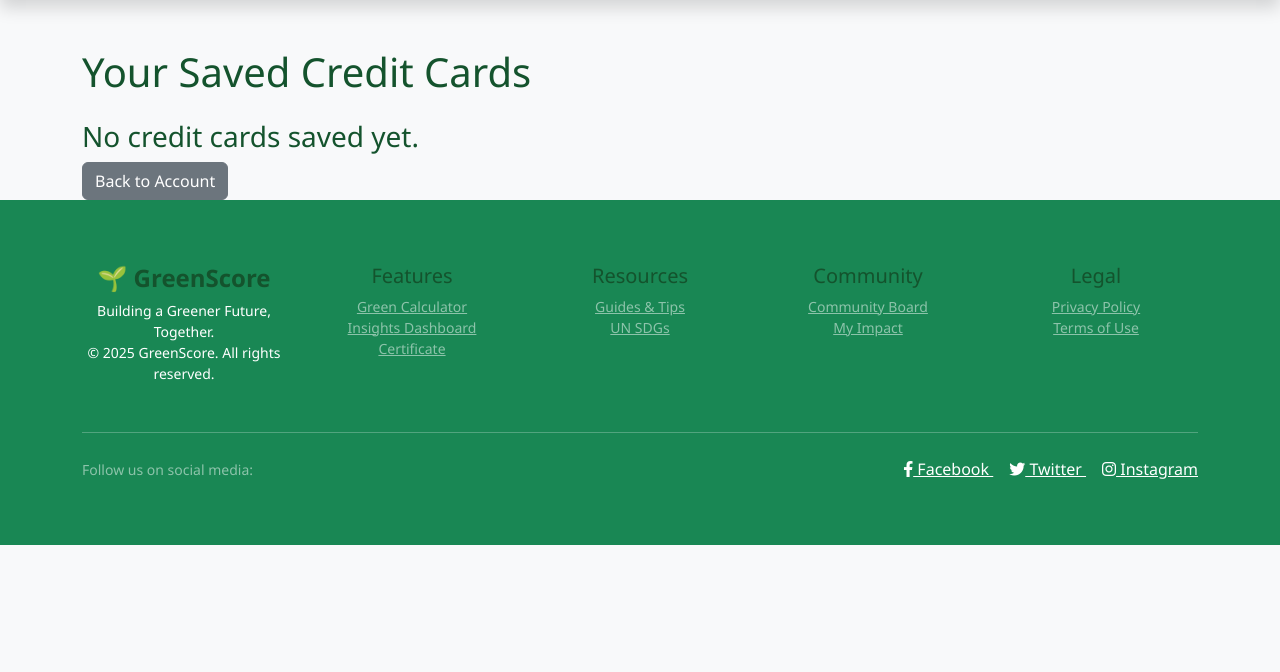
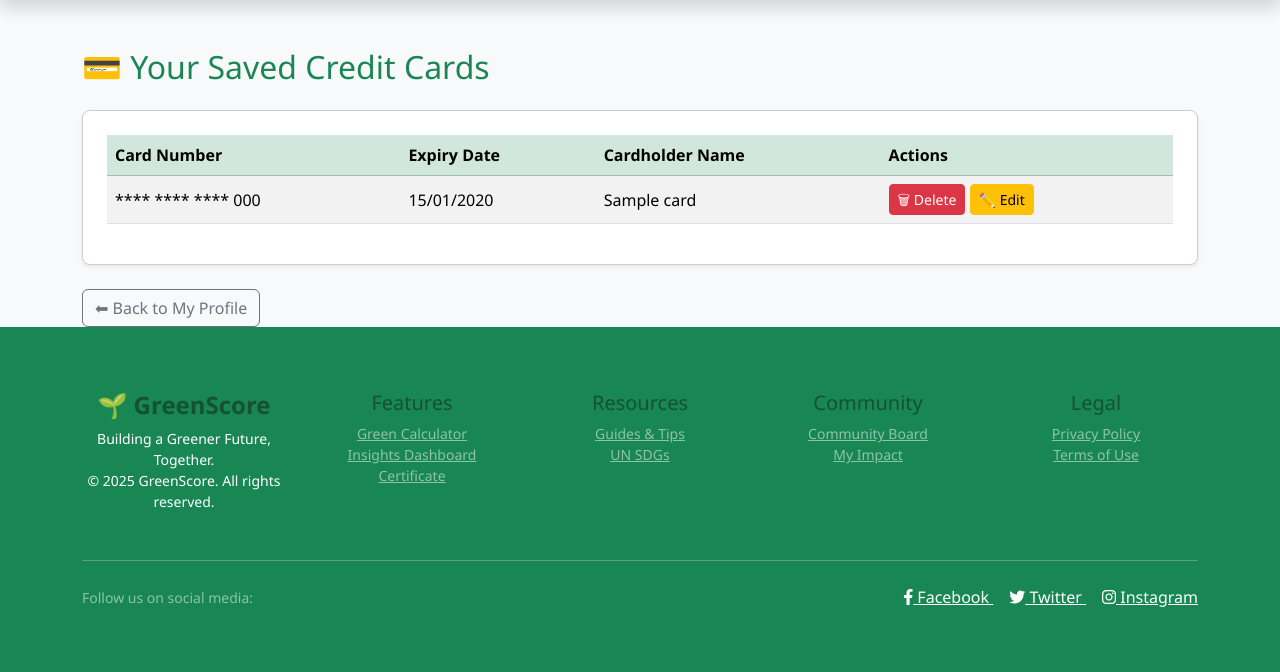
Before and after one commit to Lancelcode/Graded-Unit-2-webpage, a PHP site: page /view_cards.php in a window 1280 px wide. Shown: the part 56-728 px from the top of the page. Run offline with PHP 8.4, Linux system fonts and the light colour scheme; the visitor is signed in with stand-in values (Sample User, id 1); tables that the repository leaves empty or names only in its code hold one stand-in row (values such as "Sample post").

Commit message:
fix in cards duplicate delete

```diff
--- a/view_cards.php
+++ b/view_cards.php
@@ -1,49 +1,41 @@
 <?php
 ini_set('display_errors', 1);
 error_reporting(E_ALL);
-require_once __DIR__ . '/includes/init.php';   // starts the session once
-// Redirect to login if the user is not authenticated
-if (!isset($_SESSION['username'])) {
-    header('Location: login.php');
-    exit();
-}
+require_once __DIR__ . '/includes/init.php';
 
-# Redirect if not logged in.
-if (!isset($_SESSION['id'])) {
+if (!isset($_SESSION['username']) || !isset($_SESSION['id'])) {
     require('login_tools.php');
     load();
 }
 
-# Open database connection.
 require('includes/connect_db.php');
 
-# Retrieve the user's saved credit cards from the database.
 $userId = $_SESSION['id'];
 $q = "SELECT * FROM credit_cards WHERE user_id='$userId'";
 $r = mysqli_query($link, $q);
-
 ?>
 
 <!DOCTYPE html>
 <html lang="en">
 <head>
     <meta charset="UTF-8">
-    <meta name="viewport" content="width=device-width, initial-scale=1.0">
-    <title>View Credit Cards</title>
-    <link rel="stylesheet" href="https://cdn.jsdelivr.net/npm/bootstrap@5.3.3/dist/css/bootstrap.min.css">
-    <link rel="stylesheet" href="style.css">
-    <link rel="stylesheet" href="https://cdnjs.cloudflare.com/ajax/libs/font-awesome/6.4.0/css/all.min.css">
+    <title>View Credit Cards | GreenScore</title>
+    <meta name="viewport" content="width=device-width, initial-scale=1">
+
+    <link href="https://cdn.jsdelivr.net/npm/bootstrap@5.3.3/dist/css/bootstrap.min.css" rel="stylesheet">
+    <link href="style.css" rel="stylesheet">
+    <link href="https://cdnjs.cloudflare.com/ajax/libs/font-awesome/6.4.0/css/all.min.css" rel="stylesheet">
 </head>
 <body>
 <?php include('includes/nav.php'); ?>
 
 <div class="container mt-5">
-    <h1 class="mb-4">Your Saved Credit Cards</h1>
+    <h2 class="text-success mb-4">💳 Your Saved Credit Cards</h2>
 
-    <?php if (mysqli_num_rows($r) > 1): ?>
-        <div class="table-responsive">
-            <table class="table table-bordered">
-                <thead>
+    <?php if (mysqli_num_rows($r) > 0): ?>
+        <div class="table-responsive card shadow-sm p-4">
+            <table class="table table-striped align-middle">
+                <thead class="table-success">
                 <tr>
                     <th>Card Number</th>
                     <th>Expiry Date</th>
@@ -54,52 +46,57 @@ $r = mysqli_query($link, $q);
                 <tbody>
                 <?php while ($row = mysqli_fetch_array($r, MYSQLI_ASSOC)): ?>
                     <tr>
-                            <td>**** **** **** <?php echo substr($row['card_number'], -4); ?></td>
-                            <td><?php echo date("d/m/Y", strtotime($row['expiry_date'])); ?></td>
-                            <td><?php echo htmlspecialchars($row['cardholder_name']); ?></td>
+                        <td>**** **** **** <?= substr($row['card_number'], -4); ?></td>
+                        <td><?= date("d/m/Y", strtotime($row['expiry_date'])); ?></td>
+                        <td><?= htmlspecialchars($row['cardholder_name']); ?></td>
                         <td>
-                                <!-- Delete Form -->
-                                <form action="manage_credit_card.php" method="post" style="display:inline;">
+                            <!-- Delete -->
+                            <form action="manage_credit_card.php" method="post" class="d-inline">
                                 <input type="hidden" name="action" value="delete">
-                                    <input type="hidden" name="cardId" value="<?php echo $row['id']; ?>">
-                                    <button type="submit" class="btn btn-danger btn-sm">Delete</button>
+                                <input type="hidden" name="cardId" value="<?= $row['id']; ?>">
+                                <button type="submit" class="btn btn-sm btn-danger">🗑 Delete</button>
                             </form>
-                                <!-- Edit Button -->
-                                <button type="button" class="btn btn-warning btn-sm" data-bs-toggle="modal" data-bs-target="#editModal<?php echo $row['id']; ?>">Edit</button>
+
+                            <!-- Edit Trigger -->
+                            <button class="btn btn-sm btn-warning" data-bs-toggle="modal" data-bs-target="#editModal<?= $row['id']; ?>">✏️ Edit</button>
 
                             <!-- Edit Modal -->
-                                <div class="modal fade" id="editModal<?php echo $row['id']; ?>" tabindex="-1" aria-labelledby="editModalLabel" aria-hidden="true">
+                            <div class="modal fade" id="editModal<?= $row['id']; ?>" tabindex="-1" aria-labelledby="editModalLabel<?= $row['id']; ?>" aria-hidden="true">
                                 <div class="modal-dialog">
                                     <div class="modal-content">
+                                        <form action="manage_credit_card.php" method="post">
                                             <div class="modal-header">
-                                                <h5 class="modal-title" id="editModalLabel">Edit Card Details</h5>
+                                                <h5 class="modal-title" id="editModalLabel<?= $row['id']; ?>">Edit Card</h5>
                                                 <button type="button" class="btn-close" data-bs-dismiss="modal" aria-label="Close"></button>
                                             </div>
-                                            <form action="manage_credit_card.php" method="post">
                                             <div class="modal-body">
                                                 <input type="hidden" name="action" value="update">
-                                                    <input type="hidden" name="cardId" value="<?php echo $row['id']; ?>">
+                                                <input type="hidden" name="cardId" value="<?= $row['id']; ?>">
+
                                                 <div class="mb-3">
-                                                        <label for="cardNumber<?php echo $row['id']; ?>" class="form-label">Card Number</label>
-                                                        <input type="text" class="form-control" id="cardNumber<?php echo $row['id']; ?>" name="cardNumber" value="<?php echo htmlspecialchars($row['card_number']); ?>" required>
+                                                    <label for="cardNumber<?= $row['id']; ?>" class="form-label">Card Number</label>
+                                                    <input type="text" class="form-control" name="cardNumber" id="cardNumber<?= $row['id']; ?>" value="<?= htmlspecialchars($row['card_number']); ?>" required>
                                                 </div>
+
                                                 <div class="mb-3">
-                                                        <label for="expiryDate<?php echo $row['id']; ?>" class="form-label">Expiry Date</label>
-                                                        <input type="date" class="form-control" id="expiryDate<?php echo $row['id']; ?>" name="expiryDate" value="<?php echo htmlspecialchars($row['expiry_date']); ?>" required>
+                                                    <label for="expiryDate<?= $row['id']; ?>" class="form-label">Expiry Date</label>
+                                                    <input type="date" class="form-control" name="expiryDate" id="expiryDate<?= $row['id']; ?>" value="<?= htmlspecialchars($row['expiry_date']); ?>" required>
                                                 </div>
+
                                                 <div class="mb-3">
-                                                        <label for="cardHolder<?php echo $row['id']; ?>" class="form-label">Cardholder Name</label>
-                                                        <input type="text" class="form-control" id="cardHolder<?php echo $row['id']; ?>" name="cardHolder" value="<?php echo htmlspecialchars($row['cardholder_name']); ?>" required>
+                                                    <label for="cardHolder<?= $row['id']; ?>" class="form-label">Cardholder Name</label>
+                                                    <input type="text" class="form-control" name="cardHolder" id="cardHolder<?= $row['id']; ?>" value="<?= htmlspecialchars($row['cardholder_name']); ?>" required>
                                                 </div>
                                             </div>
                                             <div class="modal-footer">
                                                 <button type="button" class="btn btn-secondary" data-bs-dismiss="modal">Cancel</button>
-                                                    <button type="submit" class="btn btn-primary">Save Changes</button>
+                                                <button type="submit" class="btn btn-primary">💾 Save Changes</button>
                                             </div>
                                         </form>
                                     </div>
                                 </div>
                             </div>
+                            <!-- End Edit Modal -->
                         </td>
                     </tr>
                 <?php endwhile; ?>
@@ -107,18 +104,18 @@ $r = mysqli_query($link, $q);
             </table>
         </div>
     <?php else: ?>
-        <h3>No credit cards saved yet.</h3>
+        <div class="alert alert-info">You have no saved credit cards yet. You can add one in your profile.</div>
     <?php endif; ?>
 
-    <a href="user_account.php" class="btn btn-secondary">Back to Account</a>
+    <div class="mt-4">
+        <a href="user_account.php" class="btn btn-outline-secondary">⬅ Back to My Profile</a>
+    </div>
 </div>
 
-<script src="https://cdn.jsdelivr.net/npm/bootstrap@5.3.3/dist/js/bootstrap.bundle.min.js" crossorigin="anonymous"></script>
 <?php include('includes/footer.php'); ?>
+
+<script src="https://cdn.jsdelivr.net/npm/bootstrap@5.3.3/dist/js/bootstrap.bundle.min.js"></script>
 </body>
 </html>
 
-<?php
-# Close database connection.
-mysqli_close($link);
-?>
+<?php mysqli_close($link); ?>
```
Lines whose indentation alone changed are shown as unchanged.
